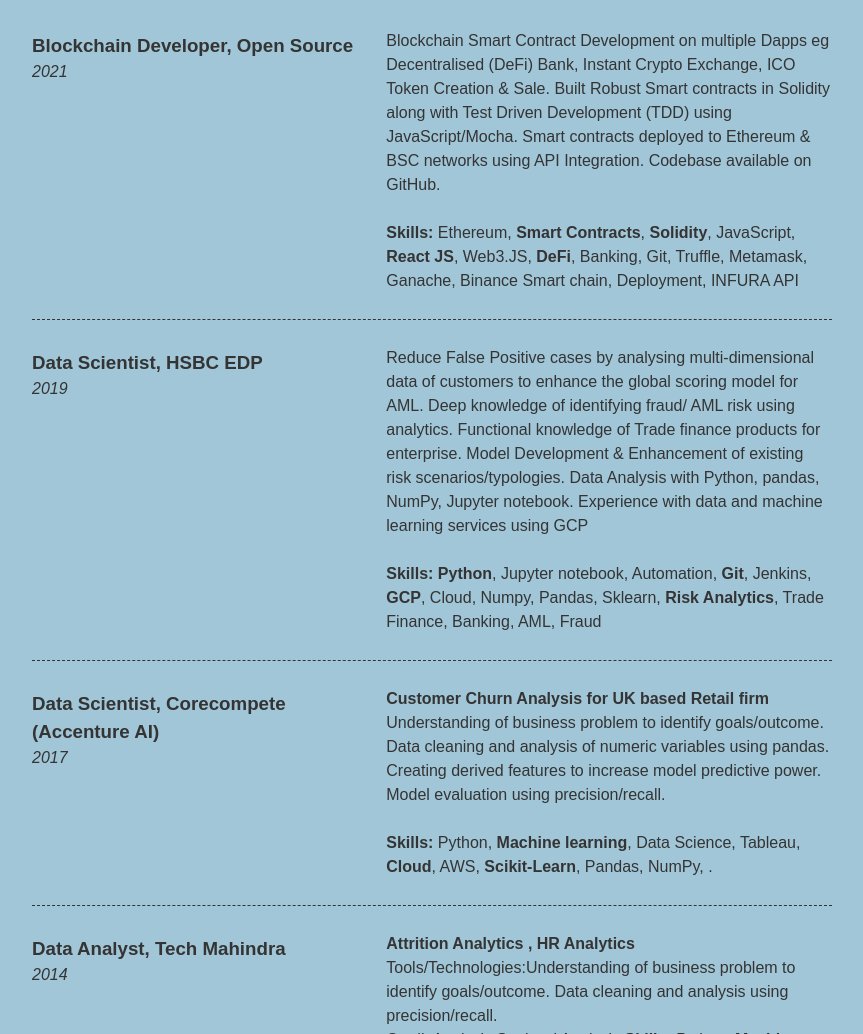
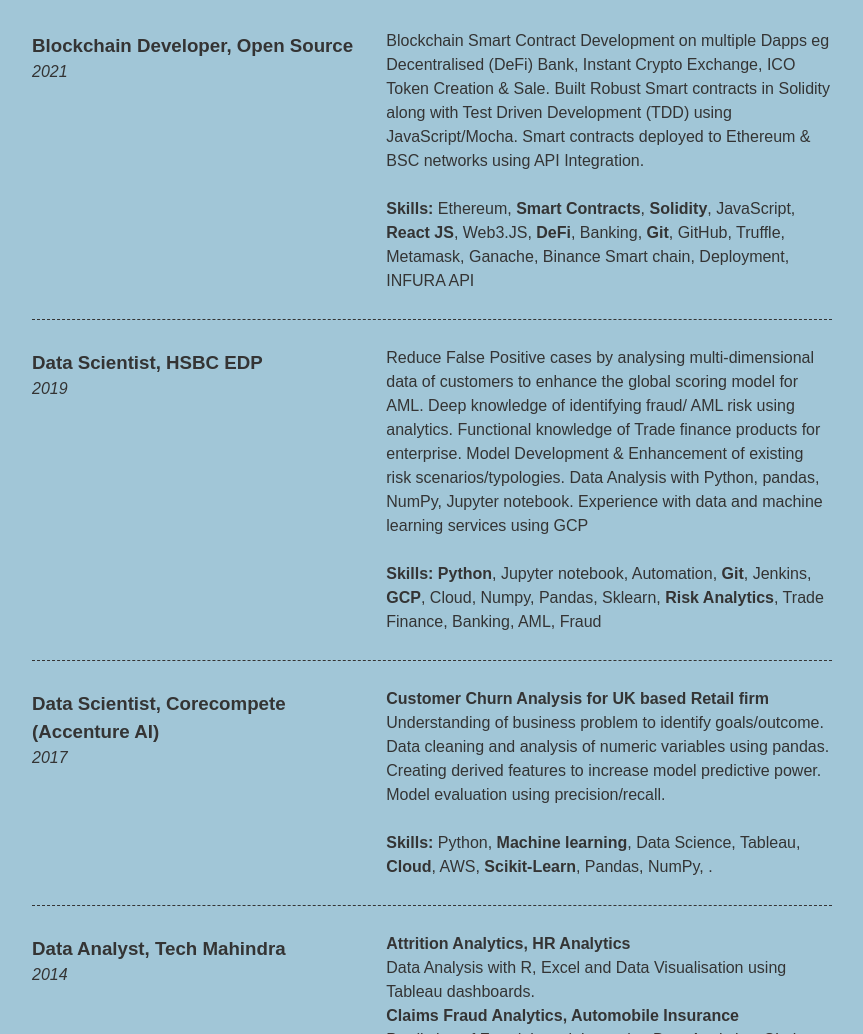
Before and after one commit to itznishant/Portfolio-Website, a plain HTML site: page index.html in a window 1280 px wide. Shown: the part 1766-2800 px from the top of the page, without its empty margins (208-1071 px from the left). Drawn offline with Linux system fonts and the light colour scheme.

Commit message:
Final changes

```diff
--- a/index.html
+++ b/index.html
@@ -39,7 +39,7 @@
         <div class="content-wrapper divider">
           <h2>Featured Projects</h2>
           <br>
-          <h3>View my projects below. More information can be found at <a href="https://itznishant.github.io">GitHub Pages</a></h3>
+          <h3>View my projects below. More information can be found over here: <a href="https://itznishant.github.io">GitHub Pages</a></h3>
           <section class="project-item">
             <img src="images/dbankdapp.png" alt="Decentralised Banking Application">
             <h3>Decentralised Bank (dBank) - DeFi</h3>
@@ -79,7 +79,7 @@
             </div>
 
             <div class="job-summary">
-              <p>Blockchain Smart Contract Development on multiple Dapps eg Decentralised (DeFi) Bank, Instant Crypto Exchange, ICO Token Creation & Sale. Built Robust Smart contracts in Solidity along with Test Driven Development (TDD) using JavaScript/Mocha. Smart contracts deployed to Ethereum & BSC networks using API Integration. Codebase available on GitHub.<br><br><b>Skills: </b>Ethereum, <strong>Smart Contracts</strong>, <strong>Solidity</strong>, JavaScript, <strong>React JS</strong>, Web3.JS, <strong>DeFi</strong>, Banking, Git, Truffle, Metamask, Ganache, Binance Smart chain, Deployment, INFURA API</p>
+              <p>Blockchain Smart Contract Development on multiple Dapps eg Decentralised (DeFi) Bank, Instant Crypto Exchange, ICO Token Creation & Sale. Built Robust Smart contracts in Solidity along with Test Driven Development (TDD) using JavaScript/Mocha. Smart contracts deployed to Ethereum & BSC networks using API Integration.<br><br><b>Skills: </b>Ethereum, <strong>Smart Contracts</strong>, <strong>Solidity</strong>, JavaScript, <strong>React JS</strong>, Web3.JS, <strong>DeFi</strong>, Banking, <strong>Git</strong>, GitHub, Truffle, Metamask, Ganache, Binance Smart chain, Deployment, INFURA API</p>
             </div>
           </section>
 
@@ -112,10 +112,7 @@
             </div>
 
             <div class="job-summary">
-              <p><b>Attrition Analytics , HR Analytics</b> <br> Tools/Technologies:Understanding of business problem to identify goals/outcome. Data cleaning and analysis using precision/recall.<br>
-              Credit Analysis
-              Statiscal Analysis
-              <b>Skills: </b>Python, <strong>Machine learning</strong>, Data Science, Tableau, <strong>Cloud</strong>, AWS, <strong>Scikit-Learn</strong>, Pandas, NumPy, .</p>
+              <p><b>Attrition Analytics, HR Analytics</b><br>Data Analysis with R, Excel and Data Visualisation using Tableau dashboards.<br><b>Claims Fraud Analytics, Automobile Insurance</b><br>Prediction of Fraudulent claims using Data Analytics. CLaims Classification using Decision Tree ML algortihms.<br><b>Credit Default Prediction, Banking Dataset</b><br>Data Analysis using R, Excel and SQL. Produced summary reports on Customer profile data. Logistic Regression ML model to predict customer credit default. <br><br><b>Skills: </b>Python, R, <strong>Machine learning</strong>, <strong>Data Science</strong>, SQL, Tableau, <strong>Scikit-Learn</strong>, Logistic Regression, Pandas, NumPy.</p>
             </div>
           </section>
 
```
